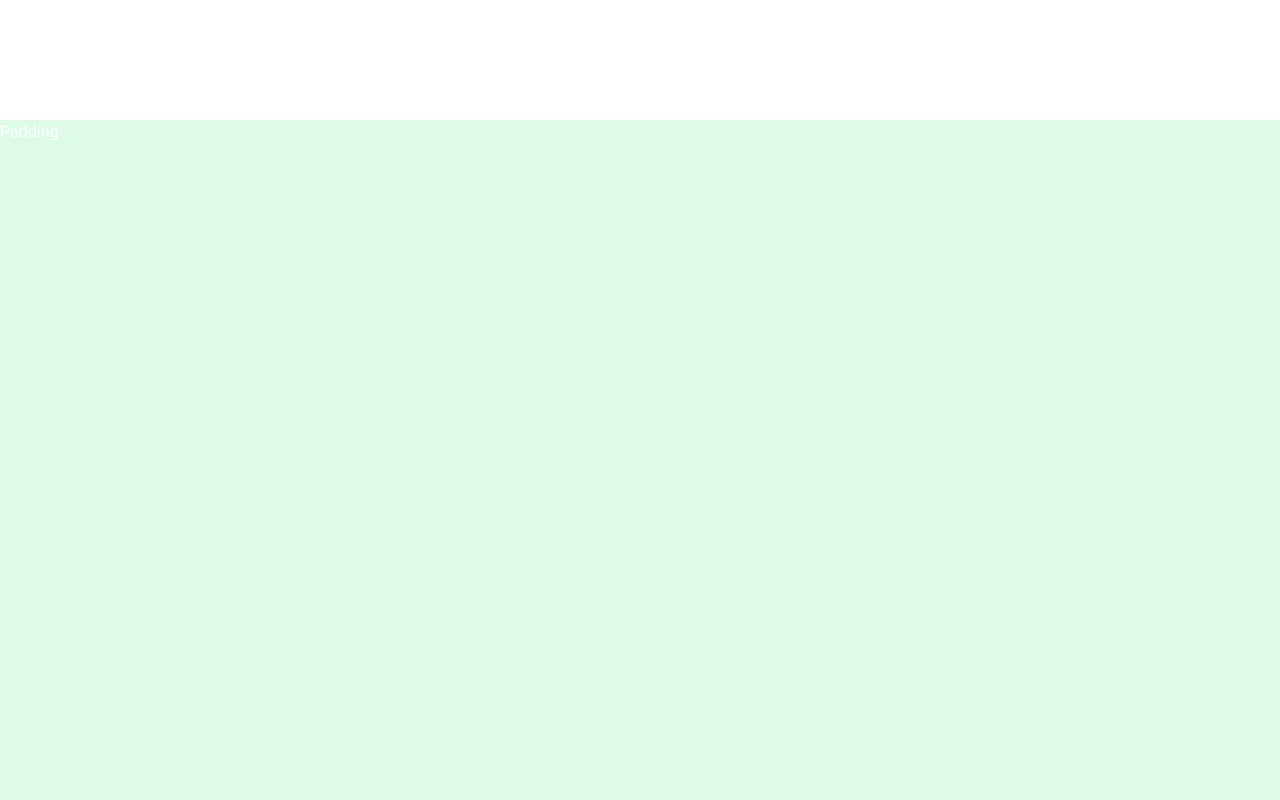
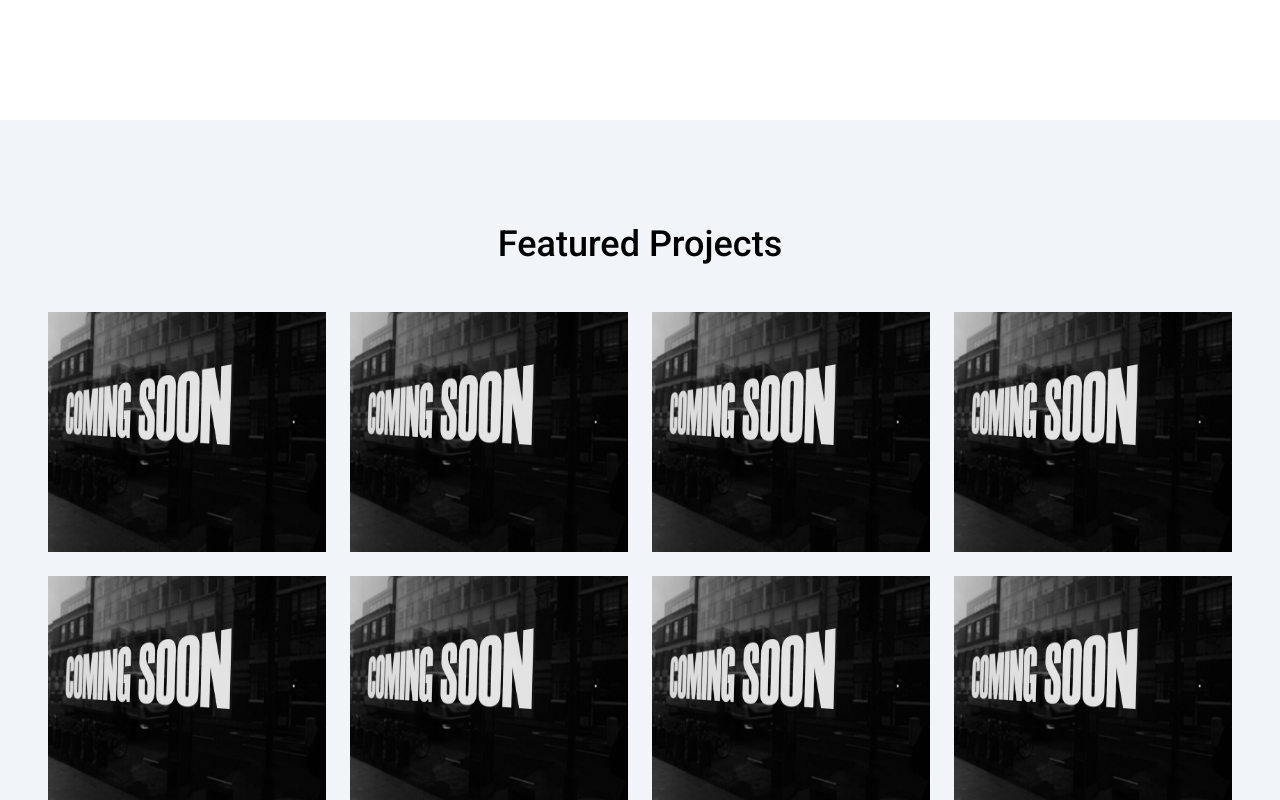
Before and after one commit to hsk-kr/frankfurt-codetalks, a Next.js app: page /landing in a window 1280 px wide. Shown: the part 1480-2280 px from the top of the page. Built offline with nearby package versions, Linux system fonts and the light colour scheme.

Commit message:
feat: add ProjectSection component

```diff
--- a/app/landing/page.tsx
+++ b/app/landing/page.tsx
@@ -1,5 +1,6 @@
 import TopSection from "@/components/landing/TopSection";
 import WelcomeSection from "@/components/landing/WelcomeSection";
+import ProjectSection from "@/components/landing/ProjectSection";
 import TempPaddingSection from "@/components/landing/TempPaddingSection"; // !temp
 
 const Landing = () => {
@@ -7,6 +8,7 @@ const Landing = () => {
     <>
       <TopSection />
       <WelcomeSection />
+      <ProjectSection />
       <TempPaddingSection />
     </>
   );
--- /dev/null
+++ b/components/landing/LinkButton/index.tsx
@@ -0,0 +1,24 @@
+import Link from "next/link";
+import { FontAwesomeIcon } from "@fortawesome/react-fontawesome";
+import { faLink } from "@fortawesome/free-solid-svg-icons";
+
+interface LinkButtonProps {
+  href: string;
+}
+
+/**
+ * LinkButton
+ */
+const LinkButton = ({ href }: LinkButtonProps) => {
+  return (
+    <Link
+      href={href}
+      target="_blank"
+      className="bg-green-500 rounded p-2 flex items-center justify-center w-fit"
+    >
+      <FontAwesomeIcon icon={faLink} className="w-6 h-6 text-white" />
+    </Link>
+  );
+};
+
+export default LinkButton;
--- /dev/null
+++ b/components/landing/ProjectSection/index.tsx
@@ -0,0 +1,90 @@
+import Image from "next/image";
+import LinkButton from "../LinkButton";
+
+const projects = [
+  {
+    imgSrc: "/imgs/comingsoon.jpg",
+    category: "Web",
+    title: "Coming Soon",
+    link: "#",
+  },
+  {
+    imgSrc: "/imgs/comingsoon.jpg",
+    category: "PC",
+    title: "Coming Soon",
+    link: "#",
+  },
+  {
+    imgSrc: "/imgs/comingsoon.jpg",
+    category: "Web",
+    title: "Coming Soon",
+    link: "#",
+  },
+  {
+    imgSrc: "/imgs/comingsoon.jpg",
+    category: "PC",
+    title: "Coming Soon",
+    link: "#",
+  },
+  {
+    imgSrc: "/imgs/comingsoon.jpg",
+    category: "Web",
+    title: "Coming Soon",
+    link: "#",
+  },
+  {
+    imgSrc: "/imgs/comingsoon.jpg",
+    category: "PC",
+    title: "Coming Soon",
+    link: "#",
+  },
+  {
+    imgSrc: "/imgs/comingsoon.jpg",
+    category: "Web",
+    title: "Coming Soon",
+    link: "#",
+  },
+  {
+    imgSrc: "/imgs/comingsoon.jpg",
+    category: "PC",
+    title: "Coming Soon",
+    link: "#",
+  },
+];
+
+const ProjectSection = () => {
+  return (
+    <div className="min-h-screen bg-slate-100 flex items-center justify-center flex-col py-12">
+      <h1 className="text-center text-4xl mb-12 font-medium">
+        Featured Projects
+      </h1>
+      <div className="grid grid-cols-1 gap-6 mx-12 md:grid-cols-4">
+        {projects.map((project, projectIdx) => (
+          <div key={projectIdx} className="relative">
+            <Image
+              className="h-60 w-full"
+              src={project.imgSrc}
+              alt="project preview"
+              width={100}
+              height={100}
+            />
+            <div className="absolute w-full h-full left-0 top-0 opacity-0 hover:opacity-100 transition duration-300">
+              <div className="bg-black opacity-50 w-full h-full left-0 top-0 absolute"></div>
+              <div className="absolute z-10 w-full h-full flex items-center justify-center flex-col flex flex-row gap-y-4">
+                <span className="text-green-400 font-medium text-lg">
+                  {project.category}
+                </span>
+                <h3 className="text-white font-bold text-2xl">
+                  {project.title}
+                </h3>
+                <LinkButton href={project.link} />
+              </div>
+            </div>
+          </div>
+        ))}
+      </div>
+    </div>
+  );
+};
+
+export default ProjectSection;
```
Also changed, not shown: public/imgs/comingsoon.jpg (added), 1 other file (tests, documents, lock files or other folders).
